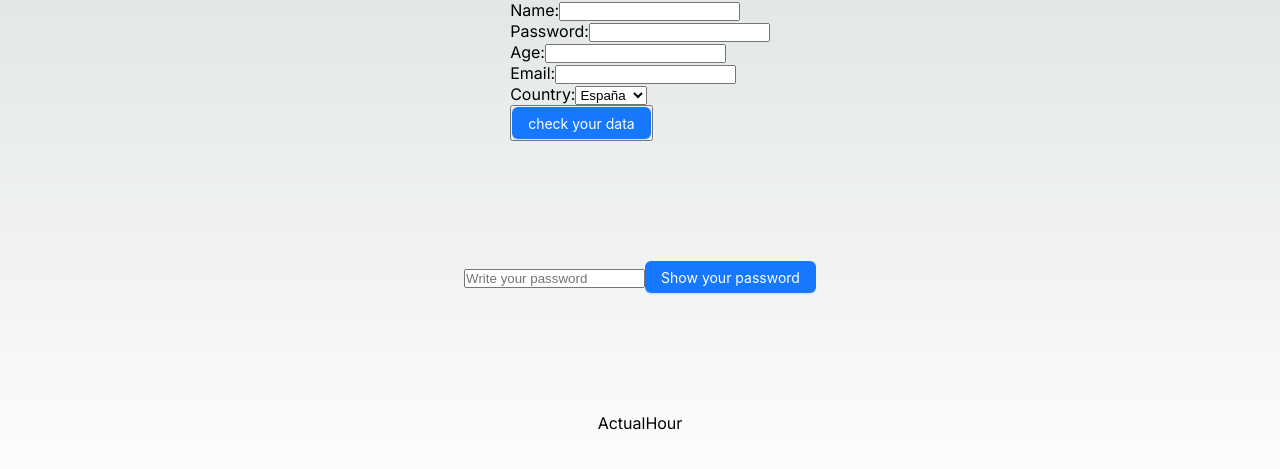
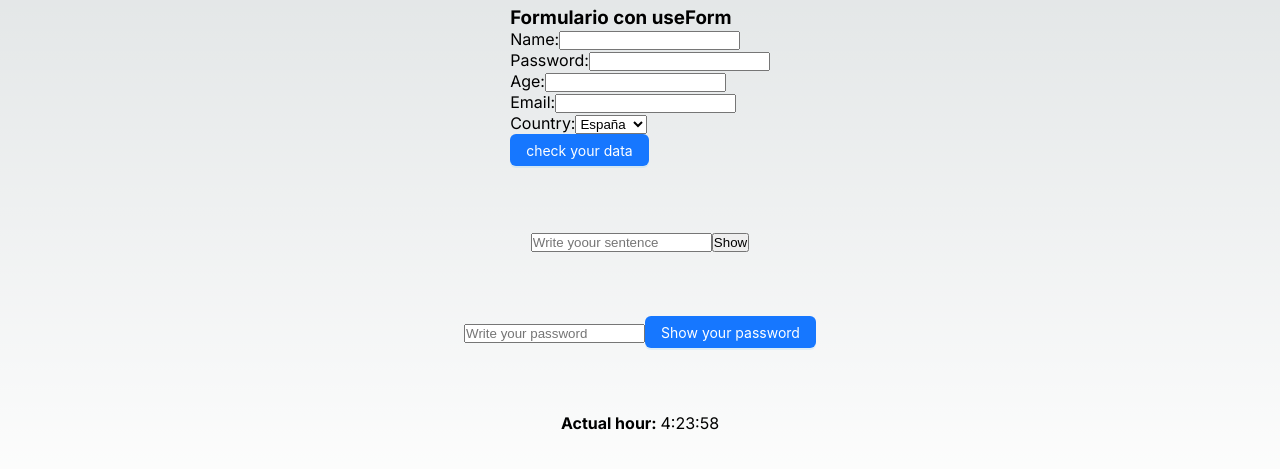
Before and after one commit to Aluonam/pt_v12_prueba2, a Next.js app: page / in a window 1280 px wide. Shown: the part 271-740 px from the top of the page. Built offline with nearby package versions, Linux system fonts and the light colour scheme; no server answers.

Commit message:
fix: Modal button by props

```diff
--- a/pages/components/actualHour/ActualHour.tsx
+++ b/pages/components/actualHour/ActualHour.tsx
@@ -1,8 +1,26 @@
-import React from 'react'
+import React, { useEffect, useState } from 'react'
 
 const ActualHour = () => {
+
+    const [clock, setClock] = useState<string>('')
+
+    useEffect(() => {
+     const interval = setInterval(()=>{
+        const date = new Date();
+        const hour = date.toLocaleString().split(' ')[1]
+        setClock(hour)
+     }, 1000)
+
+     return () => clearInterval(interval);
+
+    }, [])
+
+
   return (
-    <div>ActualHour</div>
+    <div>
+        <b>Actual hour: </b>
+        {clock}
+    </div>
   )
 }
 
--- a/pages/components/inputCounterLetters/InputCounteLetters.tsx
+++ b/pages/components/inputCounterLetters/InputCounteLetters.tsx
@@ -1,6 +1,7 @@
 import React, { useState } from 'react'
 
 const InputCounteLetters = () => {
+
 
     // **2.** Crea un input que permita escribir al usuario y que al pulsar un botón diga cuantas palabras tienen letras pares y cuantas impares.
 
@@ -9,30 +10,15 @@ const InputCounteLetters = () => {
 
     const handleShowResults = () => {
         console.log('el usuario escribe: ', inputUserSentence)
-        //si tienes que contar cuantas letras hay... por que no reemplazas los espacios por nada es decir:
-        //hola mundo --> holamundo (con un replace())
-        //luego haces un split("") y asi tienes todas las letras sin espacios
-        // y por ultimo un reduce que vaya cotando las letras :) y con .length? de cada palabra pero sumar po rque?
-        // no entiendo lo de sumar todo junto
-        //tambien es buena idea sacar un length y sumarlo pero el primer map entonces un redyc
         const userSentence = structuredClone(inputUserSentence)?.split(' ')
 
-        const explicacionNovio = userSentence.reduce((acc,act)=>{
-            const wordLength = act.length
-            return acc + wordLength
-        },0)
+        // const numberLetters = userSentence.map((word:string[])=>{
+        //     const letters = word.reduce((acc)=>{
 
-        console.log("ejemplo de novio",explicacionNovio)
-
-
-        const numberLetters = userSentence.map((word:string)=>{
-            const letters = word.split('').map(()=>{
-                setCounterLetters(counterLetters+1)
-                return counterLetters
-            })
-            return letters
-        })
-        console.log('con split: ', numberLetters)
+        //     })
+        //     return letters
+        // })
+        // console.log('con split: ', numberLetters)
 
     }
 
--- a/pages/components/reviewForm/ModalAnt.tsx
+++ b/pages/components/reviewForm/ModalAnt.tsx
@@ -11,15 +11,17 @@ export interface formPropsTypes {
 
 type ModalFormDataPropsTypes = {
     dataUserForm: formPropsTypes
+    handleSubmitModal: () => void
   }
 
 
-const ModalAnt = ({dataUserForm}:ModalFormDataPropsTypes) => {
+const ModalAnt = ({dataUserForm, handleSubmitModal}:ModalFormDataPropsTypes) => {
 // const ModalAnt = ({dataUserForm}:{dataUserForm:formPropsTypes}) => { //otra forma de hacerlo
   const [isModalOpen, setIsModalOpen] = useState(false);
 
   const showModal = () => {
     setIsModalOpen(true);
+    handleSubmitModal();
   };
 
   const handleOk = () => {
@@ -32,7 +34,11 @@ const ModalAnt = ({dataUserForm}:ModalFormDataPropsTypes) => {
 
   return (
     <>
-      <Button type="primary" onClick={showModal}>
+    {/* <button type='submit' onClick={showModal}>
+      enviar formulario y abrir modal
+        </button> */}
+
+      <Button type="primary" onClick={showModal} >
         check your data
       </Button>
       <Modal title="Form data:" open={isModalOpen} onOk={handleOk} onCancel={handleCancel}>
--- a/pages/components/reviewForm/ReviewForm.tsx
+++ b/pages/components/reviewForm/ReviewForm.tsx
@@ -32,6 +32,8 @@ const ReviewForm = () => {
 
     }
 
+
+
   return (
     <>
     <div>
@@ -61,10 +63,7 @@ const ReviewForm = () => {
             <option value='fr'>Francia</option>
           </select>
         </div>
-        <button type='submit'>
-            <ModalAnt dataUserForm={dataUserForm}></ModalAnt>
-        </button>
-
+         <ModalAnt dataUserForm={dataUserForm} handleSubmitModal={handleSubmit(handleSubmitForm)}></ModalAnt>
     </form>
     </div>
 
--- a/pages/index.tsx
+++ b/pages/index.tsx
@@ -23,9 +23,10 @@ export default function Home() {
         <link rel="icon" href="/favicon.ico" />
       </Head>
       <main className={`${styles.main} ${inter.className}`}>
+        Hola mundo
         <ModalProducts></ModalProducts>
-        <ReviewForm></ReviewForm>
-        {/* <InputCounteLetters></InputCounteLetters> */}
+         <ReviewForm></ReviewForm>
+        <InputCounteLetters></InputCounteLetters>
         <FormPasswordModal></FormPasswordModal>
         <ActualHour></ActualHour>
       </main>
```
